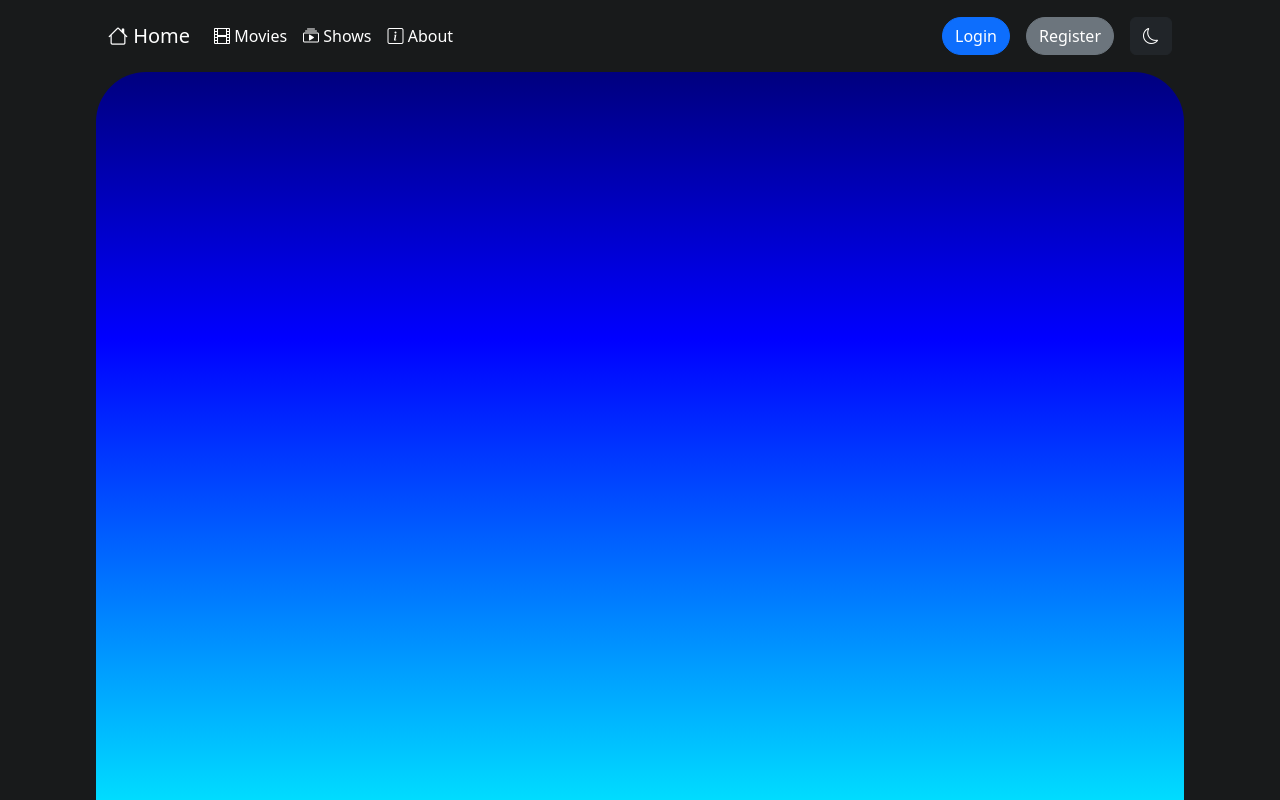
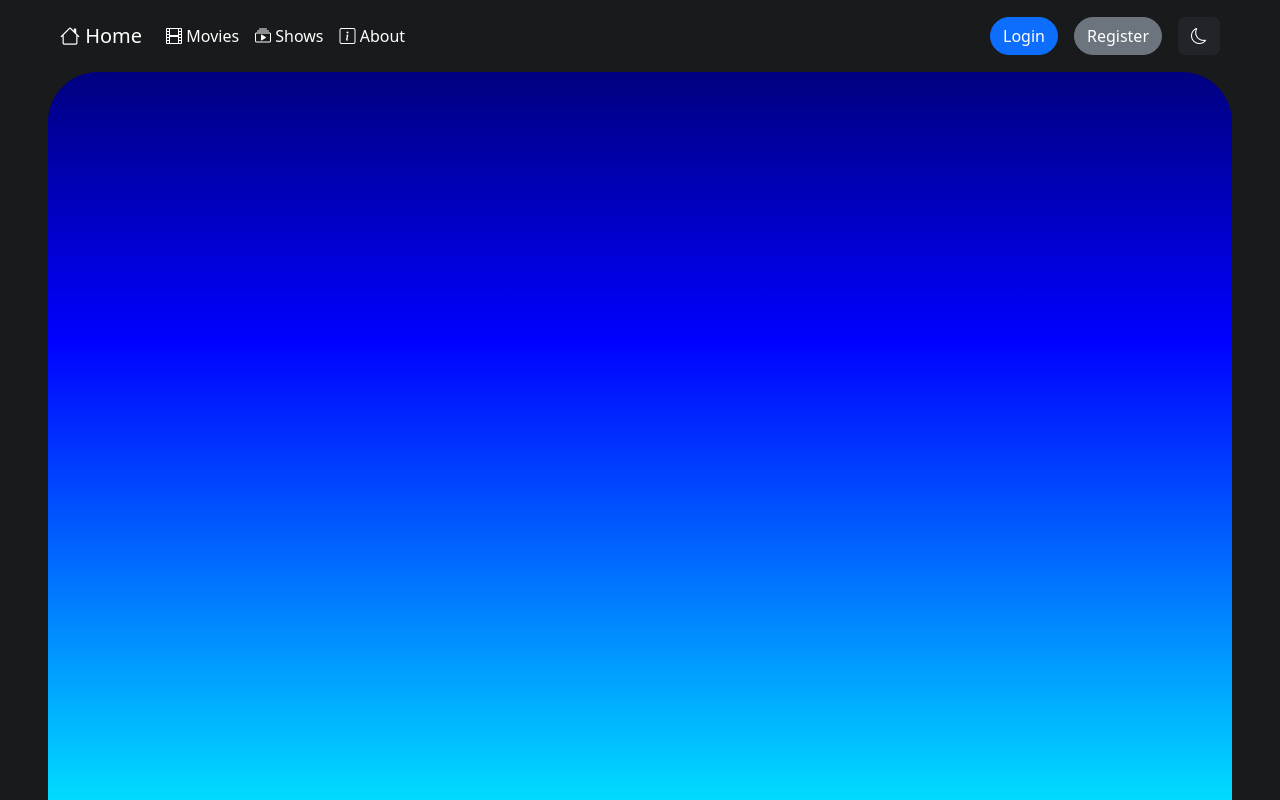
Before and after one commit to tamasboka/popcorns, a Vue app in the folder basic-frontend/: page / in a window 1280 px wide. Shown: the top 800 px of the page. Built offline with nearby package versions, Linux system fonts and the light colour scheme; the HTML template or start-up script is replaced by a standard one; what @vee-validate/i18n would draw is missing.

Commit message:
feat: add px-5

```diff
--- a/basic-frontend/src/App.vue
+++ b/basic-frontend/src/App.vue
@@ -18,7 +18,7 @@ export default {
 </script>
 
 <template>
-  <main class="px-5">
+  <main>
     <RouterView/>
   </main>
 </template>
```
